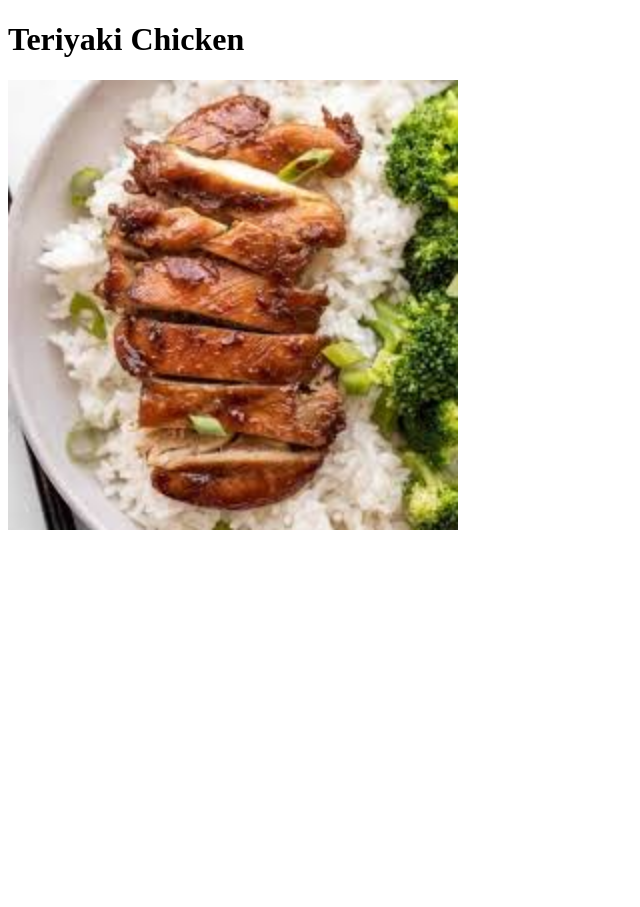
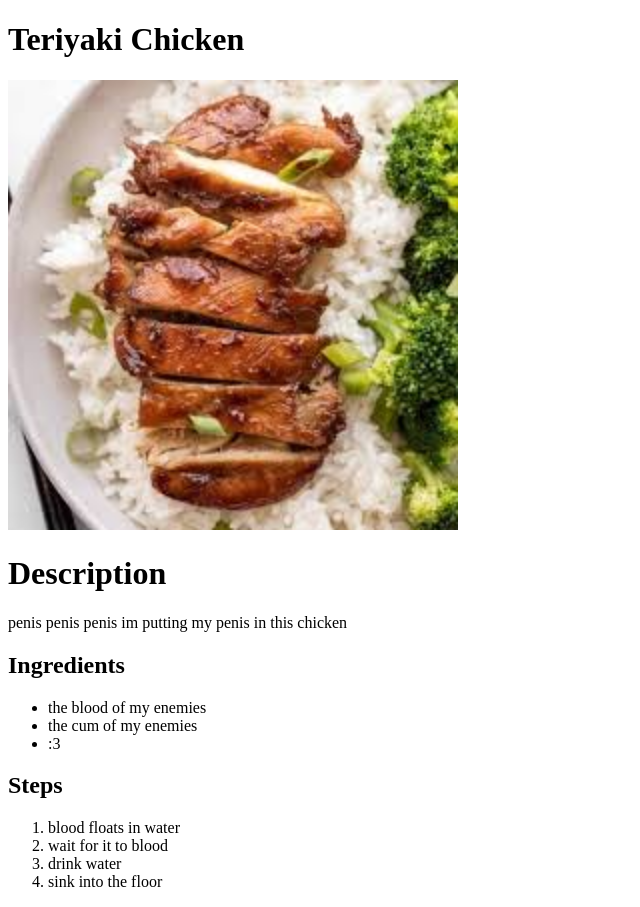
Before and after one commit to Ganya45/odin-recipes, a plain HTML site: page recipes/chickenteriyaki.html in a window 1280 px wide. Shown: the whole page, without its empty margins (0-640 px from the left). Before the commit the page ends 800 px from the top, so only its background shows below. Drawn offline with Linux system fonts and the light colour scheme.

Commit message:
add content to teriyaki recipe

```diff
--- a/recipes/chickenteriyaki.html
+++ b/recipes/chickenteriyaki.html
@@ -7,5 +7,20 @@
     <body>
         <h1>Teriyaki Chicken</h1>
         <img src="../images/chimken.jpeg" alt="Chicken Teriyaki" height="450">
+        <h1>Description</h1>
+        <p>penis penis penis im putting my penis in this chicken</p>
+        <h2>Ingredients</h2>
+        <ul>
+            <li>the blood of my enemies</li>
+            <li>the cum of my enemies</li>
+            <li>:3</li>
+        </ul>
+        <h2>Steps</h2>
+        <ol>
+            <li>blood floats in water</li>
+            <li>wait for it to blood</li>
+            <li>drink water</li>
+            <li>sink into the floor</li>
+        </ol>
     </body>
 </html>
```
